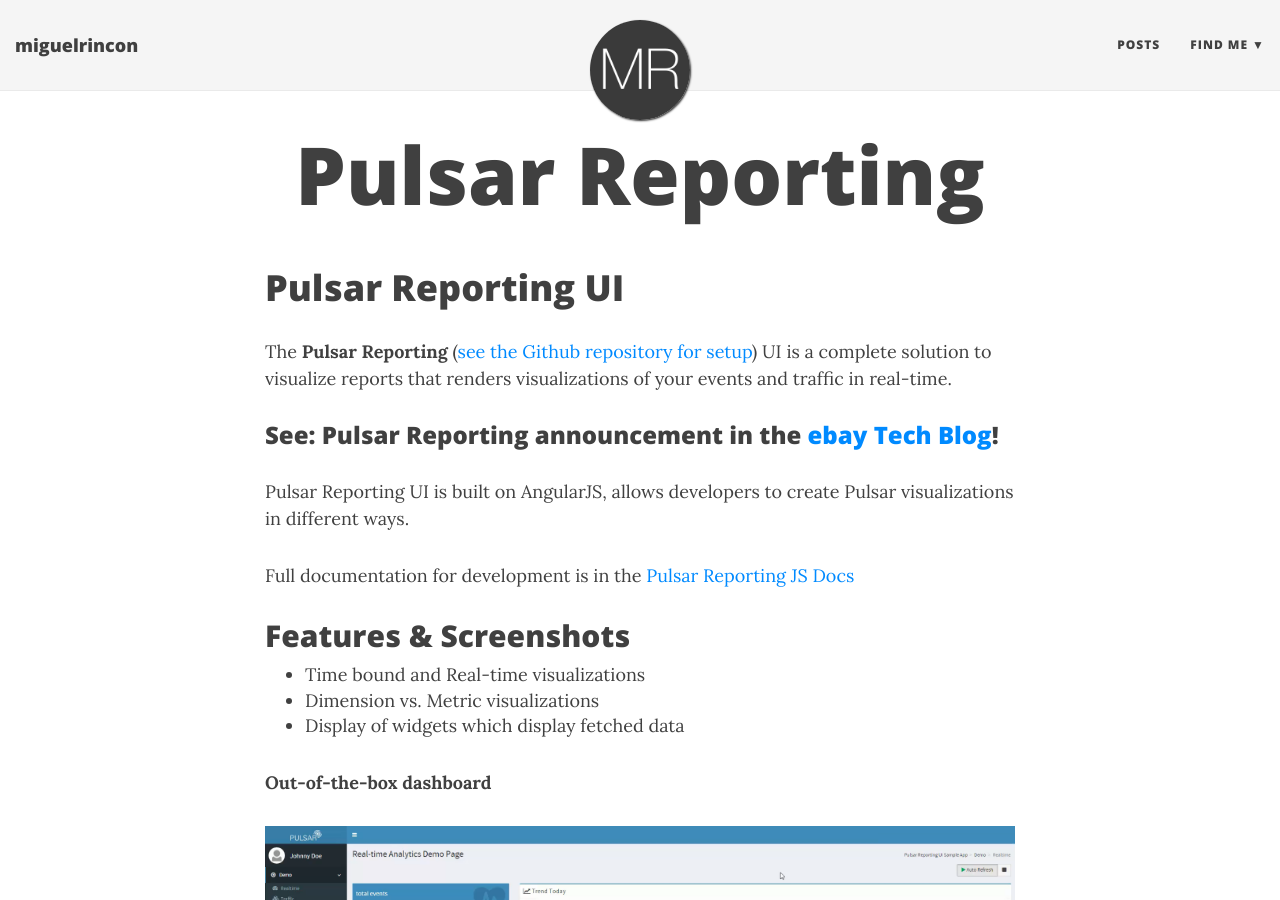
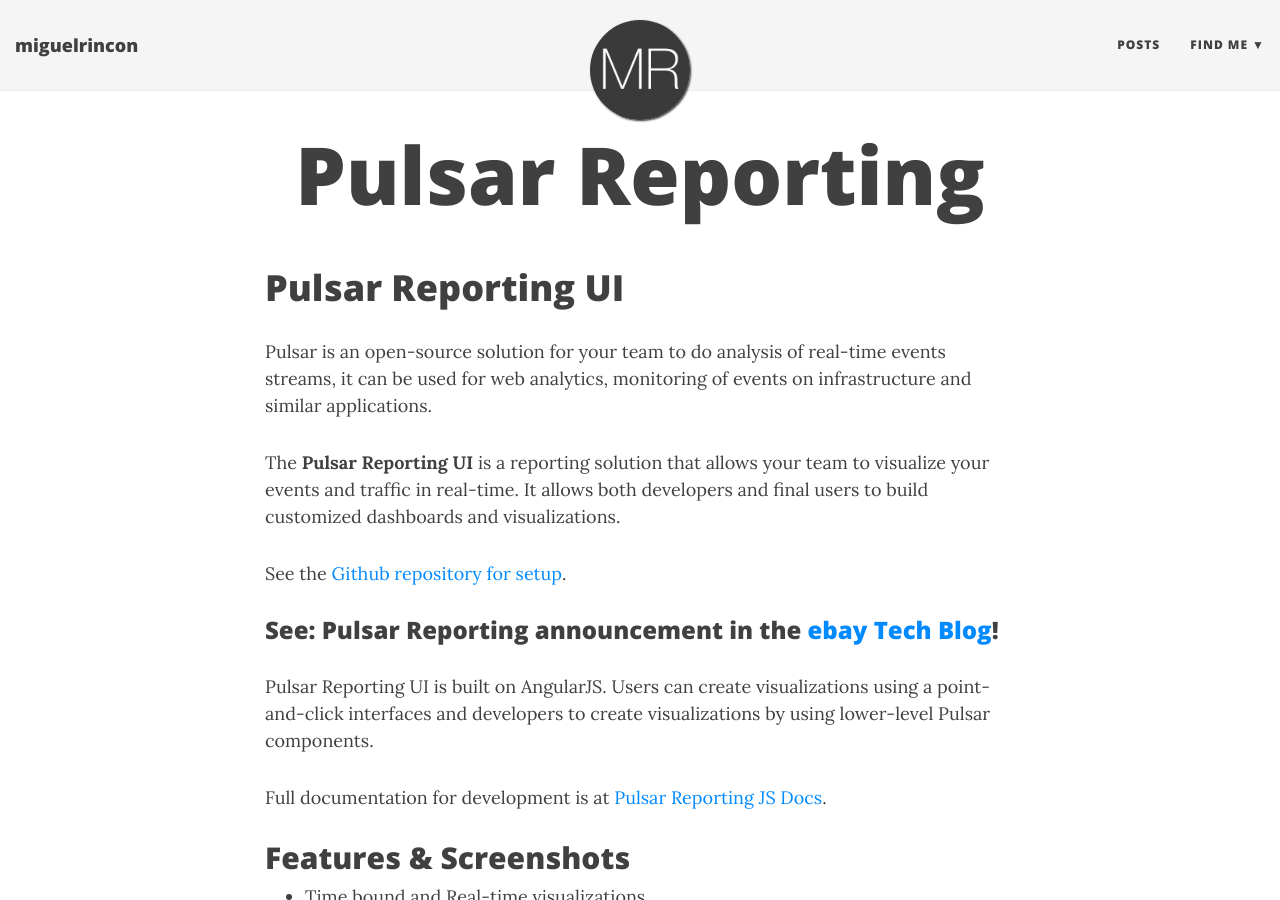
Before and after one commit to miguelrincon/miguelrincon.github.io, a Jekyll site: the page built from pages/pulsar-reporting-ui.md, in a window 1280 px wide and 900 px high. Built offline with Jekyll 4.4.1, drawn with Linux system fonts in a browser that asks for light colours.

Commit message:
Added pulsar description

```diff
--- a/pages/pulsar-reporting-ui.md
+++ b/pages/pulsar-reporting-ui.md
@@ -6,13 +6,17 @@
 Pulsar Reporting UI
 ===================
 
-The **Pulsar Reporting** ([see the Github repository for setup](https://github.com/miguelrincon/pulsar-reporting-ui)) UI is a complete solution to visualize reports that renders visualizations of your events and traffic in real-time.
+Pulsar is an open-source solution for your team to do analysis of real-time events streams, it can be used for web analytics, monitoring of events on infrastructure and similar applications.
+
+The **Pulsar Reporting UI** is a reporting solution that allows your team to visualize your events and traffic in real-time. It allows both developers and final users to build customized dashboards and visualizations.
+
+See the [Github repository for setup](https://github.com/miguelrincon/pulsar-reporting-ui).
 
 ### See: Pulsar Reporting announcement in the [ebay Tech Blog](https://www.ebayinc.com/stories/blogs/tech/announcing-pulsar-reporting-near-real-time-metrics-reporting-framework/)!
 
-Pulsar Reporting UI is built on AngularJS, allows developers to create Pulsar visualizations in different ways.
+Pulsar Reporting UI is built on AngularJS. Users can create visualizations using a point-and-click interfaces and developers to create visualizations by using lower-level Pulsar components.
 
-Full documentation for development is in the [Pulsar Reporting JS Docs](https://miguelrincon.github.io/pulsar-reporting-ui/#/api)
+Full documentation for development is at [Pulsar Reporting JS Docs](https://miguelrincon.github.io/pulsar-reporting-ui/#/api).
 
 ## Features & Screenshots
 
```
